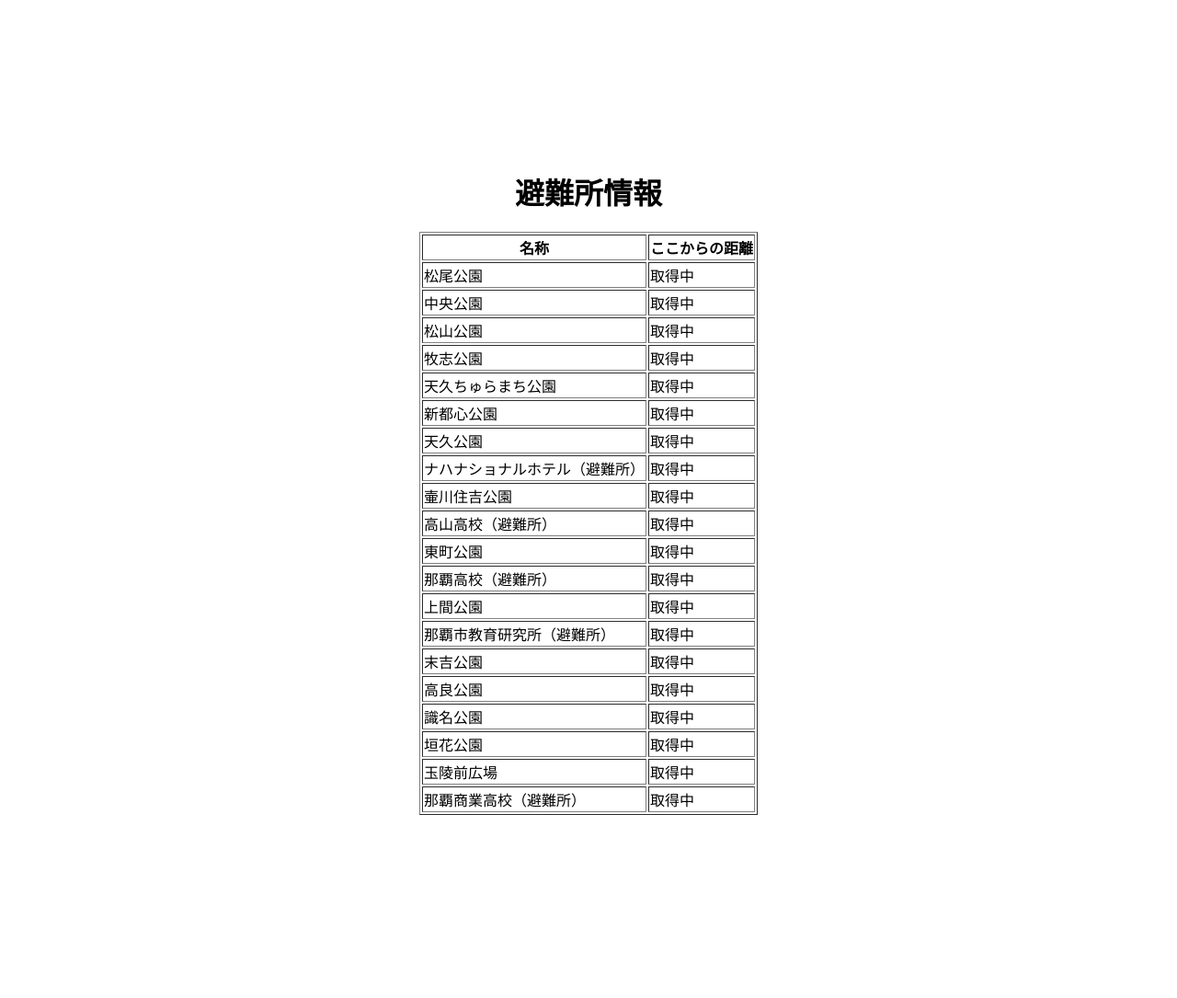
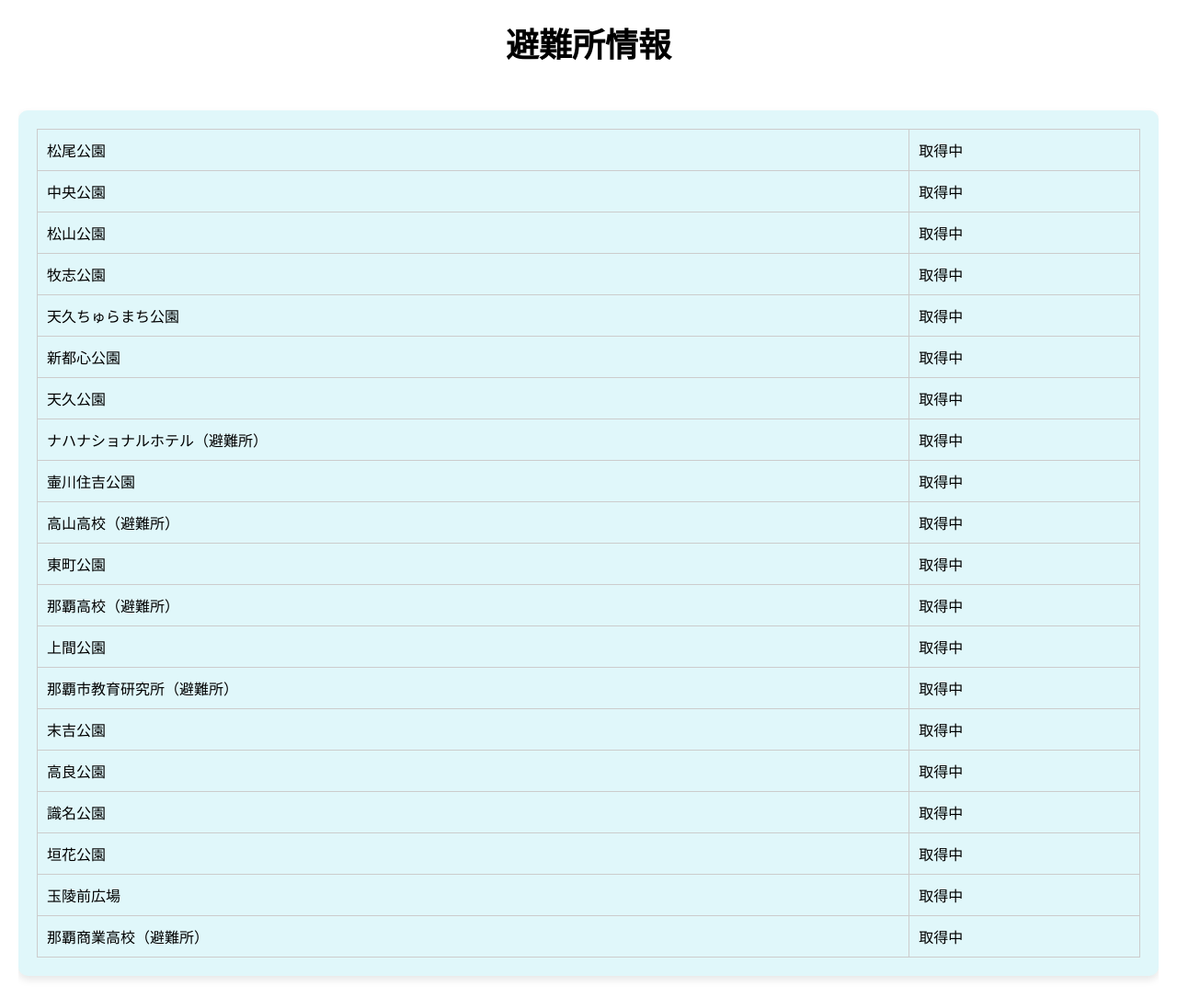
Before and after one commit to Mekann2904/Web-Application-Exercise, a Flask app: page /geo_info in a window 1280 px wide. Shown: the whole page at 92% size. Before the commit the page ends 886 px from the top, so only its background shows below. Run offline with Flask 3, Linux system fonts and the light colour scheme; data comes from the database, SQL or seed files in the repository; both versions use the stored data as it was after the commit.

Commit message:
CSSなど外観の編集

```diff
--- /dev/null
+++ b/app/static/css/geo_info.css
@@ -0,0 +1,63 @@
+body {
+    font-family: Arial, sans-serif;
+    margin: 0;
+    background-color: #ffffff;
+    overflow: hidden; /* 全体のスクロールを無効にする */
+}
+
+h1 {
+    text-align: center;
+    margin-top: 20px;
+    font-size: 36px;
+}
+
+.evacuation-info {
+    display: flex;
+    flex-direction: column;
+    align-items: center;
+    justify-content: center;
+    width: 100%;
+    max-width: 1200px;
+    margin: 0 auto;
+    padding: 20px;
+    height: calc(100vh - 100px); /* 画面の高さを調整 */
+}
+
+.evacuation-info h2 {
+    position: sticky;
+    top: 0;
+    background-color: #e0f7fa;
+    padding: 10px;
+    margin: 0;
+    width: 100%;
+    text-align: center;
+    border-bottom: 1px solid #ccc;
+    z-index: 1;
+}
+
+.evacuation-locations {
+    width: 100%;
+    height: calc(100% - 48px); /* タイトルの高さ分を引いた高さに調整 */
+    overflow-y: auto; /* 縦スクロールを有効にする */
+    background-color: #e0f7fa;
+    padding: 20px;
+    border-radius: 10px;
+    box-shadow: 0 4px 8px rgba(0, 0, 0, 0.1);
+}
+
+.location-table {
+    width: 100%;
+    border-collapse: collapse;
+}
+
+.location-table th, .location-table td {
+    padding: 10px;
+    border: 1px solid #ccc;
+}
+
+.location-table th {
+    background-color: #ffffff;
+    position: sticky;
+    top: 0;
+    z-index: 1;
+}
--- a/app/static/css/styles.css
+++ b/app/static/css/styles.css
@@ -1,12 +1,8 @@
 body {
     font-family: Arial, sans-serif;
-    display: flex;
-    flex-direction: column;
-    align-items: center;
-    justify-content: center;
-    height: 100vh;
     margin: 0;
     background-color: #ffffff;
+    overflow: hidden; /* 全体のスクロールを無効にする */
 }
 
 .title {
@@ -21,7 +17,7 @@ body {
 }
 
 .weather-card {
-    width: 200px;
+    width: 250px; /* カードの幅を調整 */
     padding: 20px;
     background-color: #ffffff;
     border-radius: 10px;
@@ -31,7 +27,7 @@ body {
 
 .weather-icon {
     width: 100%;
-    height: 100px;
+    height: 150px; /* アイコンの高さを調整 */
     background-color: #c0c0c0;
     border-radius: 10px;
     display: flex;
@@ -48,39 +44,77 @@ body {
     color: #d32f2f;
 }
 
-.disaster_prevention_links_container{
+.disaster_prevention_links_container {
     background-color: bisque;
+    padding: 20px;
+    margin-top: 20px; /* 上部に余白を追加 */
+    width: 100%;
 }
-
-
-/*  */
 
 .content {
     display: flex;
     justify-content: space-between;
-    padding: 20px; /* ページ内の余白を追加 */
-    width:90%
+    width: 100%; /* 全幅に調整 */
+    max-width: 1200px; /* 最大幅を設定 */
+    margin-top: 50px; /* ヘッダーとの間にスペースを追加 */
+    height: calc(100vh - 100px); /* 画面の高さを調整 */
+    overflow: hidden; /* 全体のスクロールを無効にする */
 }
 
 .left {
-    width: 70%;
+    width: 70%; /* 左カラムの幅を調整 */
     display: flex;
     flex-direction: column;
     gap: 20px; /* 各セクション間のスペースを指定 */
 }
 
 .right {
-    width: 30%;
+    width: 30%; /* 右カラムの幅を調整 */
     display: flex;
     flex-direction: column;
     gap: 20px; /* 各セクション間のスペースを指定 */
+    height: 100%;
+    overflow: hidden; /* 右カラムの全体スクロールを無効にする */
+}
+
+.evacuation-info {
+    position: relative;
+    height: 100%;
+    overflow: hidden;
+}
+
+.evacuation-info h2 {
+    position: sticky;
+    top: 0;
+    background-color: #e0f7fa;
+    padding: 10px;
+    margin: 0;
+    border-bottom: 1px solid #ccc;
+}
+
+.evacuation-locations {
+    background-color: #e0f7fa;
+    padding: 20px;
+    border-radius: 10px;
+    box-shadow: 0 4px 8px rgba(0, 0, 0, 0.1);
+    height: calc(100% - 48px); /* タイトルの高さ分を引いた高さに調整 */
+    overflow-y: auto; /* 縦スクロールを有効にする */
+}
+
+.location {
+    background-color: #ffffff;
+    padding: 10px;
+    border-radius: 5px;
+    margin-bottom: 10px;
+    box-shadow: 0 2px 4px rgba(0, 0, 0, 0.1);
 }
 
 .iframe-full {
-    width:100%;
-    height: 500px; /* 必要に応じて高さを調整 */
+    width: 100%;
+    height: 400px; /* 高さを調整 */
     border: none;
 }
+
 
 .btn--orange {
     color: #fff; /* テキストカラーを白に設定 */
@@ -92,8 +126,40 @@ body {
     text-decoration: none; /* テキストの下線を削除 */
     display: inline-block; /* インラインブロック要素に設定 */
     font-size: 16px; /* フォントサイズを設定 */
-  }
+}
 
-  .btn--orange:hover {
+.btn--orange:hover {
     background-color: #f56500; /* ホバー時の背景色を変更 */
-  }
+}
+
+.header-content {
+    display: flex;
+    align-items: center;
+    margin-bottom: 20px;
+}
+
+.header-content .icon {
+    width: 40px; /* アイコンのサイズを調整 */
+    height: 40px; /* アイコンのサイズを調整 */
+    margin-right: 10px; /* アイコンとテキストの間にスペースを追加 */
+}
+
+.header-content h1 {
+    font-size: 32px;
+    color: #000000;
+    margin: 0;
+}
+
+.weather-forecast, .evacuation-info {
+    margin-bottom: 20px; /* 各セクションの間にスペースを追加 */
+}
+
+.weather-forecast h2, .evacuation-info h2 {
+    font-size: 24px;
+    margin-bottom: 10px;
+}
+
+.weather-cards {
+    display: flex;
+    gap: 10px; /* 天気カードの間にスペースを追加 */
+}
--- a/app/templates/geo_info.html
+++ b/app/templates/geo_info.html
@@ -3,17 +3,15 @@
 
 {% block content %}
 <h1>避難所情報</h1>
-<table id="shelter-table" border="1">
-    <thead>
-        <tr>
-            <th>名称</th>
-            <th>ここからの距離</th>
-        </tr>
-    </thead>
-    <tbody>
-        <!-- JavaScriptによって動的に埋め込まれます -->
-    </tbody>
-</table>
-
+<div class="evacuation-info">
+    <div class="evacuation-locations">
+        <table id="shelter-table" class="location-table">
+            <tbody>
+                <!-- JavaScriptによって動的に埋め込まれます -->
+            </tbody>
+        </table>
+    </div>
+</div>
 <script src="{{ url_for('static', filename='js/dbviewer.js') }}"></script>
+<link rel="stylesheet" href="geo_info.css">
 {% endblock %}
```
Also changed, not shown: app/templates/index.html (+9 -2 lines), app/static/js/route.js (added), shelters.db.
